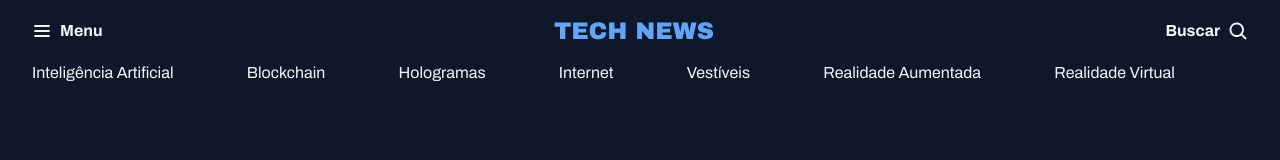
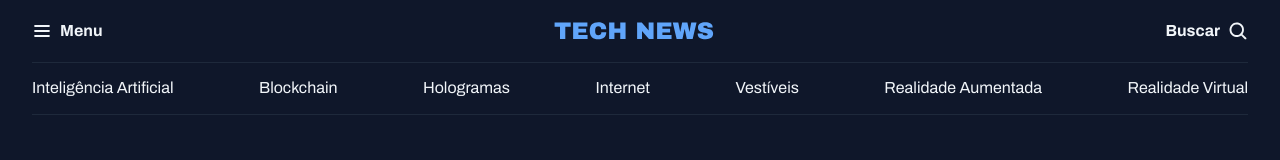
Before and after one commit to sShirou/projeto-portal-de-noticias, a plain HTML site: page index.html in a window 1280 px wide. Drawn offline with Linux system fonts and the light colour scheme.

Commit message:
ajustes do secondary

```diff
--- a/index.html
+++ b/index.html
@@ -28,7 +28,7 @@
         <img src="assets/icons/MagnifyingGlass.svg" alt="ícone de lupa para pesquisa">
       </div>
     </nav>
-    <nav id="secundary" class="grid grid-flow-col">
+    <nav id="secondary" class="grid grid-flow-col">
       <a href="#">Inteligência Artificial</a>
       <a href="#">Blockchain</a>
       <a href="#">Hologramas</a>
--- a/styles/header.css
+++ b/styles/header.css
@@ -20,4 +20,5 @@
   padding-block: 14px;
   border: solid 1px var(--stroke-color);
   border-inline: none;
+  justify-content: space-between;
 }
```
